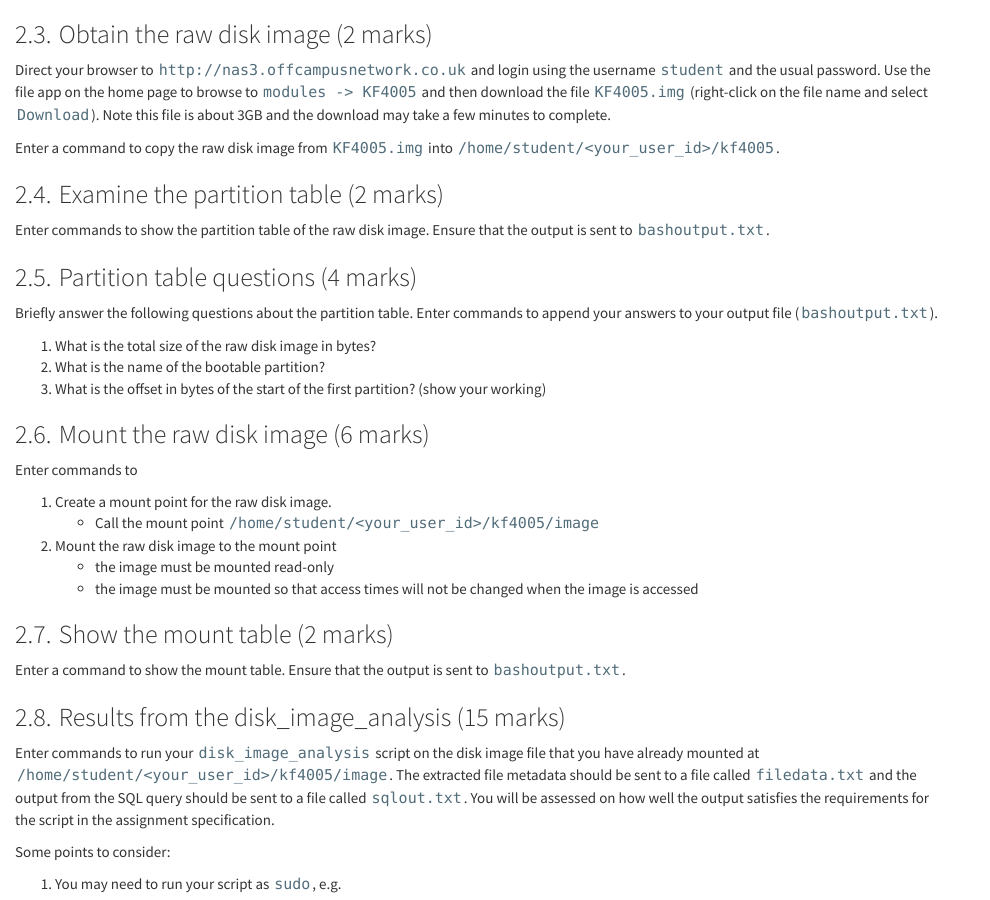
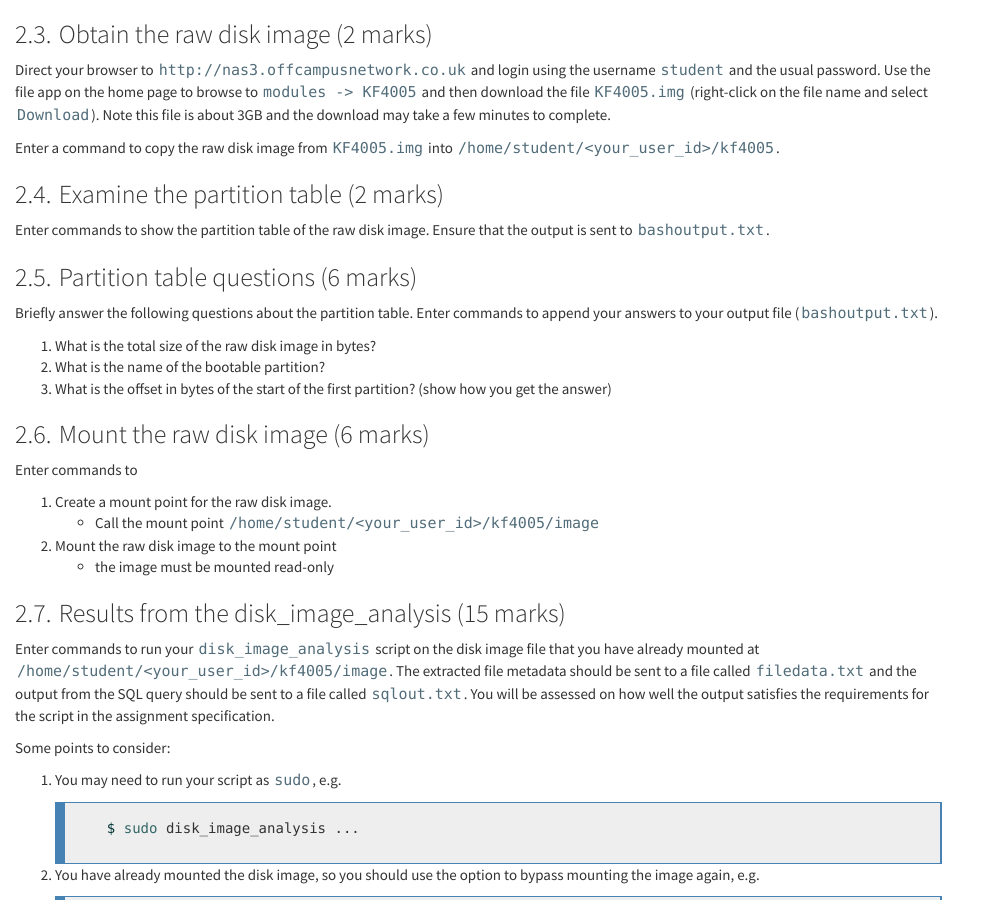
Before and after one commit to wkz20042008/kf4005, a Jekyll site: the page built from L11.md, in a window 1280 px wide and 900 px high, scrolled down 1130 px. Shown: the whole window, without its empty margins (0-990 px from the left). Built offline with Jekyll 4.4.1, drawn with Linux system fonts in a browser that asks for light colours; nearby versions of some CDN libraries.

Commit message:
Update L11.md

```diff
--- a/L11.md
+++ b/L11.md
@@ -70,15 +70,15 @@
 Enter commands to show the partition table of the raw
 disk image. Ensure that the output is sent to `bashoutput.txt`.
 
-### Partition table questions (4 marks)
+### Partition table questions (6 marks)
 
 Briefly answer the following questions about the partition table. Enter
 commands to append your answers to your output file (`bashoutput.txt`).
 
 1. What is the total size of the raw disk image in bytes?
 2. What is the name of the bootable partition?
-3. What is the offset in bytes of the start of the first partition? (show your
-   working)
+3. What is the offset in bytes of the start of the first partition? (show how you
+   get the answer)
 
 
 ### Mount the raw disk image (6 marks)
@@ -88,12 +88,6 @@
     * Call the mount point `/home/student/<your_user_id>/kf4005/image`
 2. Mount the raw disk image to the mount point
     * the image must be mounted read-only
-    * the image must be mounted so that access times will not be changed when the image is accessed
-
-### Show the mount table (2 marks)
-
-Enter a command to show the mount table. Ensure that the output is sent
-to `bashoutput.txt`.
 
 ### Results from the disk_image_analysis (15 marks)
 
```
